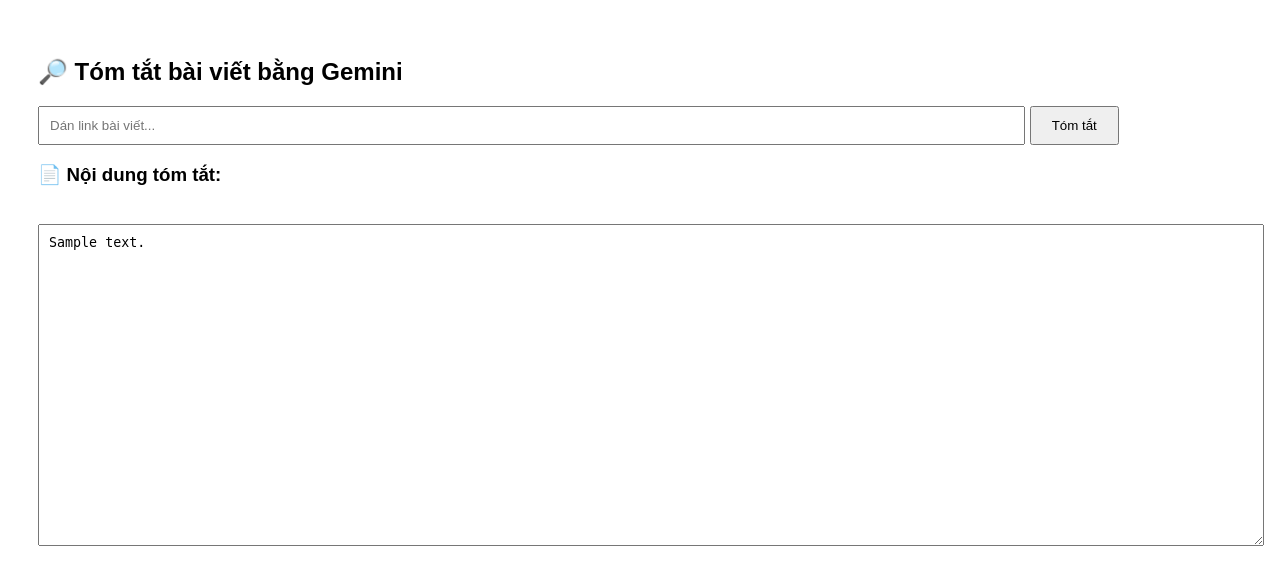
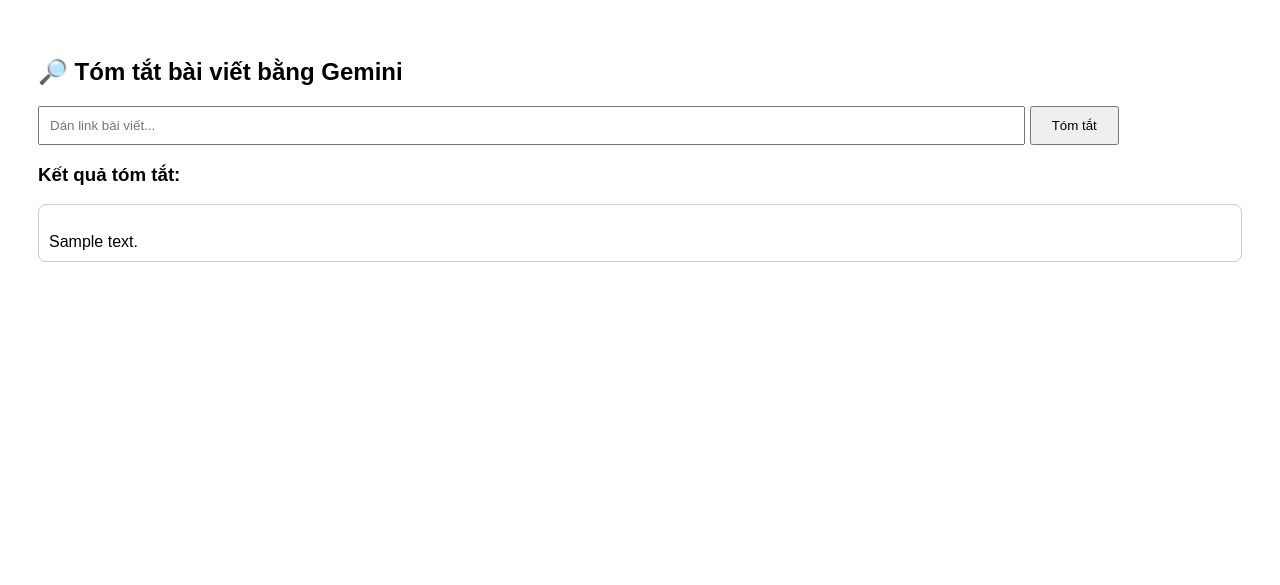
Before and after one commit to minhnt324/gemini-summary, a Flask app: template templates/index.html in a window 1280 px wide. Shown: the top 585 px of the page. Run offline with Flask 3, Linux system fonts and the light colour scheme; the template is opened without the code that fills it: most values are stand-ins (such as "Sample title", 1, 10 or a date in 2020).

Commit message:
Update index.html

```diff
--- a/templates/index.html
+++ b/templates/index.html
@@ -17,8 +17,11 @@
         <button type="submit">Tóm tắt</button>
     </form>
     {% if summary %}
-    <h3>📄 Nội dung tóm tắt:</h3>
-    <textarea readonly>{{ summary }}</textarea>
+      <h3>Kết quả tóm tắt:</h3>
+      <div style="white-space: pre-line; border: 1px solid #ccc; padding: 10px; border-radius: 8px;">
+    {{ summary }}
+      </div>
     {% endif %}
+
 </body>
 </html>
```
